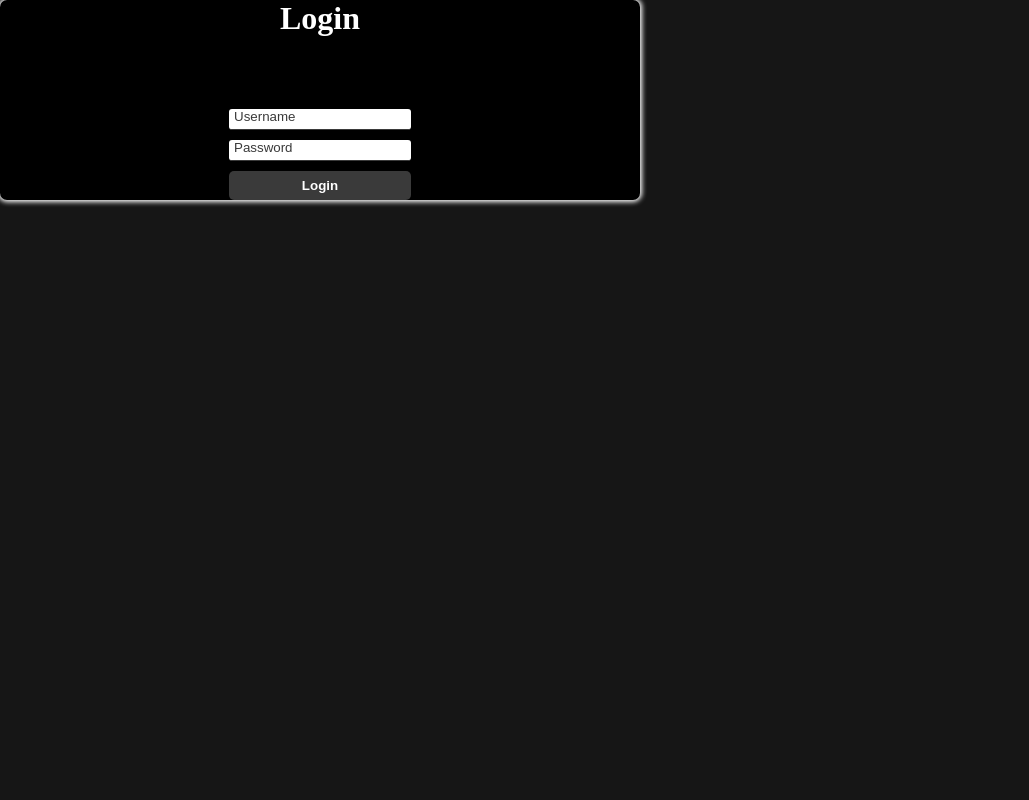
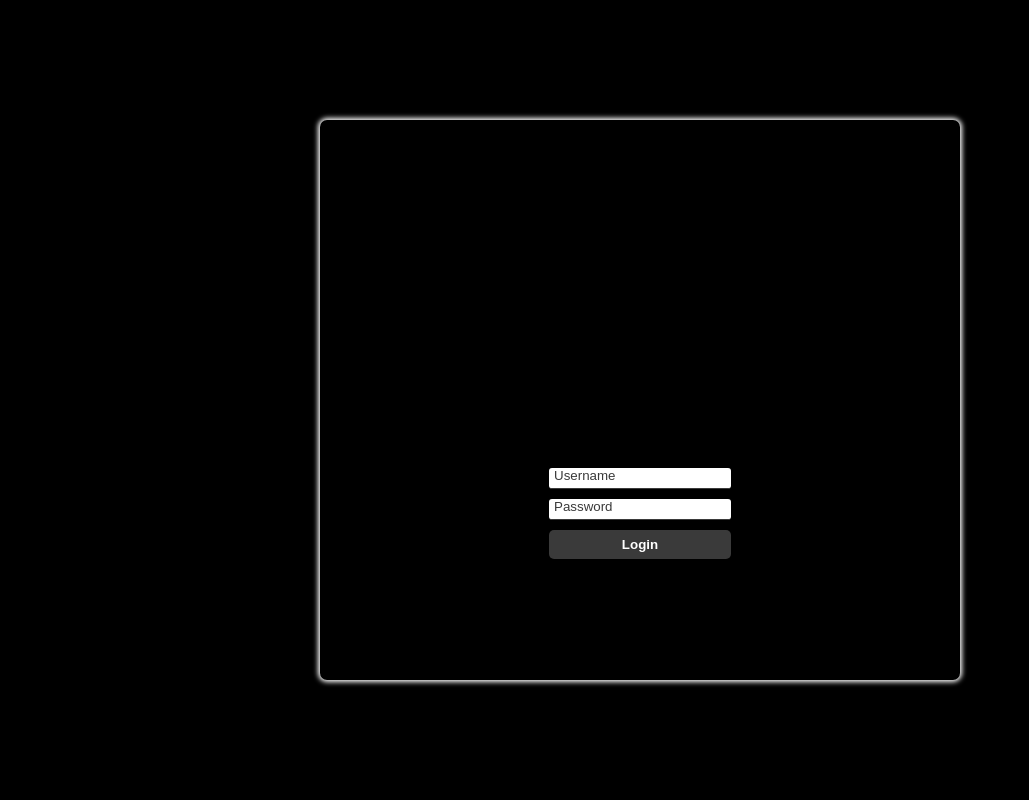
Before and after one commit to pinguinfabi/programmieren.lernen, a PHP site: page /login/index.html in a window 1280 px wide. Shown: the whole page, without its empty margins (0-1029 px from the left). Run offline with PHP 8.4, Linux system fonts and the light colour scheme.

Commit message:
Update style.css

```diff
--- a/login/style.css
+++ b/login/style.css
@@ -2,11 +2,19 @@
     margin: 0;
   }
 
-  html body {
-    background-color: rgb(22, 22, 22);
-    color: #ffffff;
-    cursor: default;
-  }
+html {
+  height: 100%;
+}
+
+body {
+  height: 100%;
+  margin: 0;
+  font-family: Arial, Helvetica, sans-serif;
+  display: grid;
+  justify-items: center;
+  align-items: center;
+  background-color: black;
+}
 
   .hidden{
     display: none;
```
